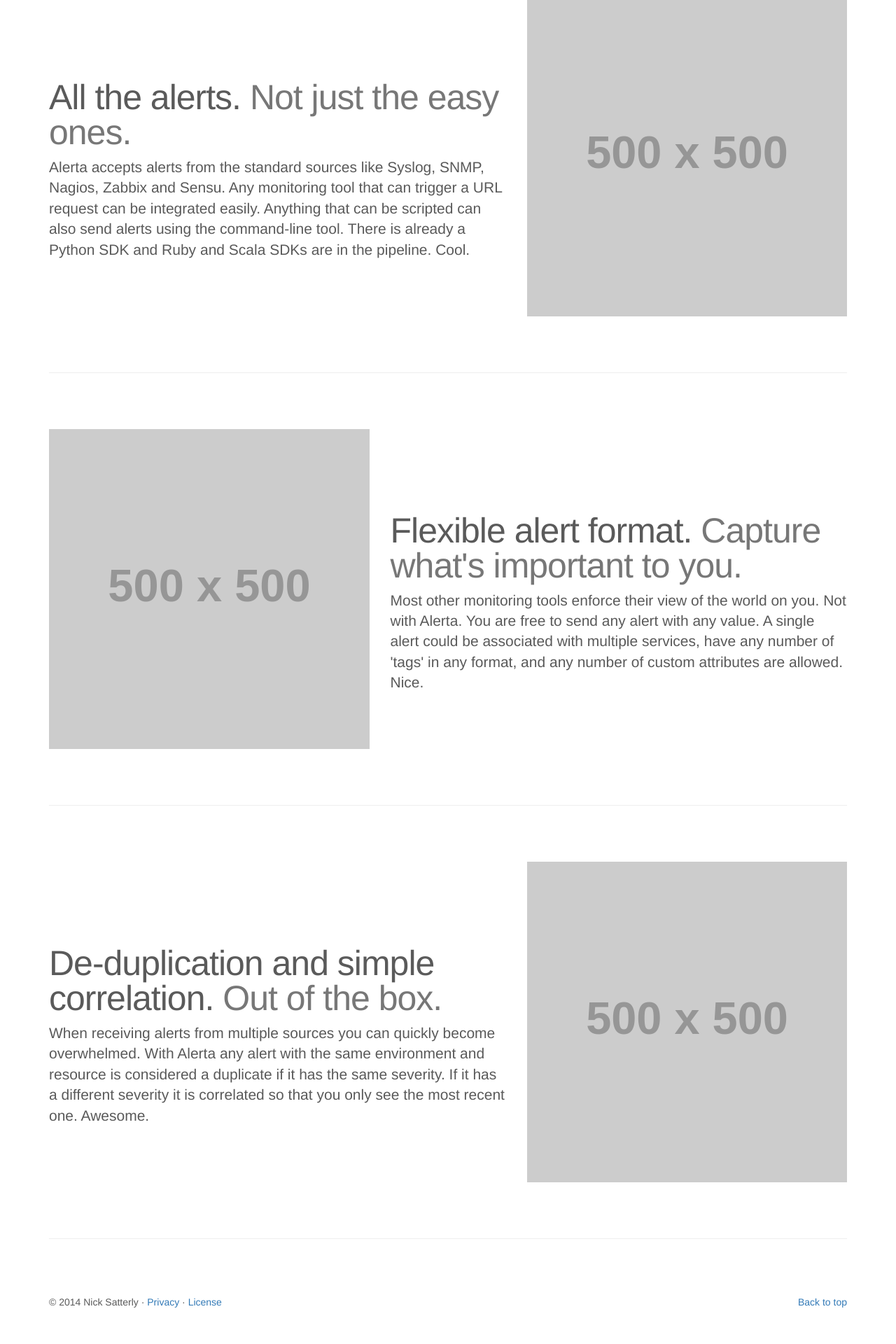
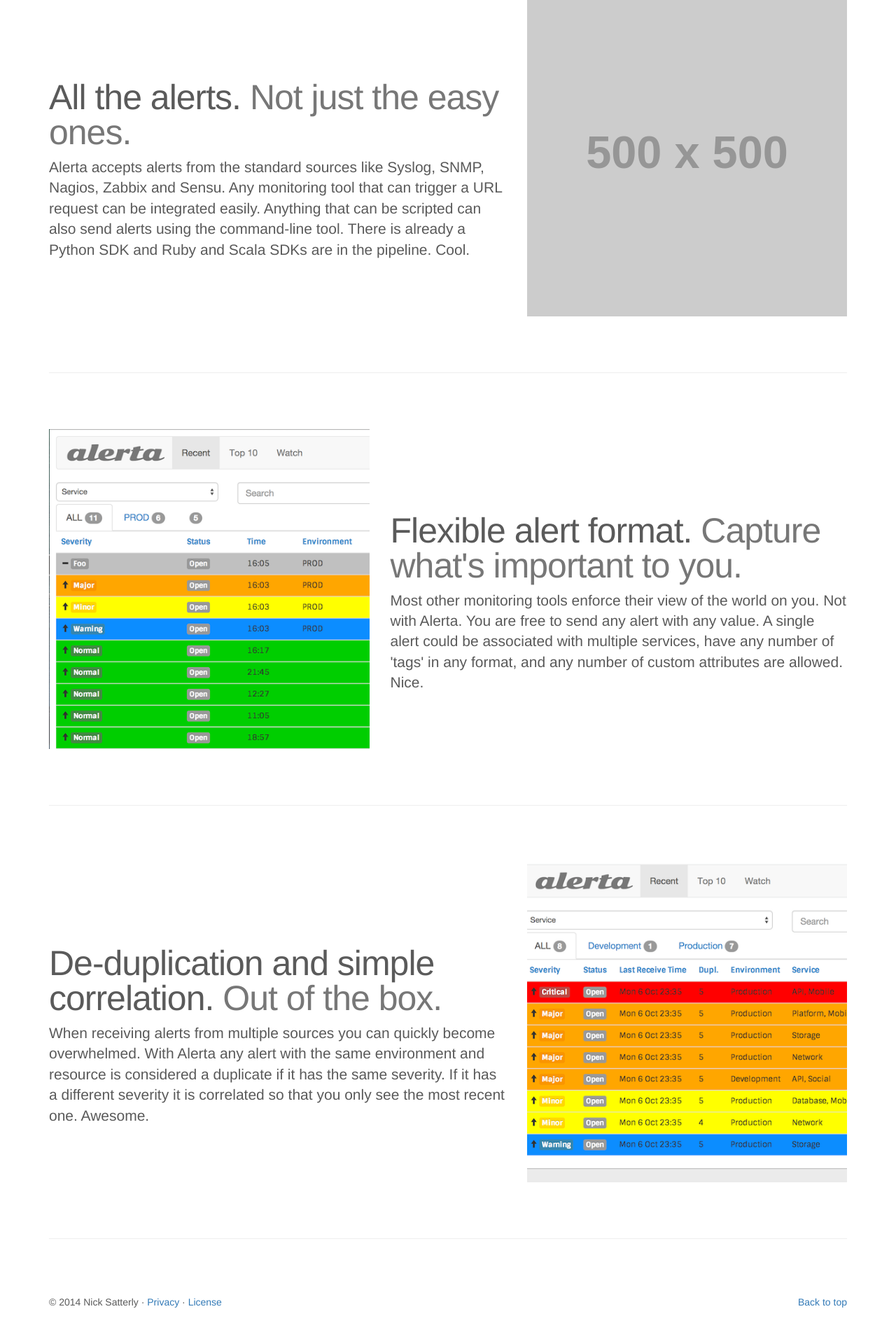
Before and after one commit to alerta/alerta.github.io, a Jekyll site: the page built from index.html, in a window 1280 px wide. Shown: the part 1144-3064 px from the top of the page at 70% size. Built offline with Jekyll 4.4.1, drawn with Linux system fonts in a browser that asks for light colours; nearby versions of some CDN libraries.

Commit message:
add some images

```diff
--- a/_layouts/default.html
+++ b/_layouts/default.html
@@ -128,7 +128,7 @@
 
       <div class="row featurette">
         <div class="col-md-5">
-          <img class="featurette-image img-responsive" src="http://placehold.it/500x500" alt="Generic placeholder image">
+          <img class="featurette-image img-responsive" src="/images/console-001.png" alt="Generic placeholder image">
         </div>
         <div class="col-md-7">
           <h2 class="featurette-heading">Flexible alert format. <span class="text-muted">Capture what's important to you.</span></h2>
@@ -144,7 +144,7 @@
           <p class="lead">When receiving alerts from multiple sources you can quickly become overwhelmed. With Alerta any alert with the same environment and resource is considered a duplicate if it has the same severity. If it has a different severity it is correlated so that you only see the most recent one. Awesome.</p>
         </div>
         <div class="col-md-5">
-          <img class="featurette-image img-responsive" src="http://placehold.it/500x500" alt="Generic placeholder image">
+          <img class="featurette-image img-responsive" src="/images/console-002.png" alt="Generic placeholder image">
         </div>
       </div>
 
```
Also changed, not shown: images/console-001.png (added), images/console-002.png (added).
